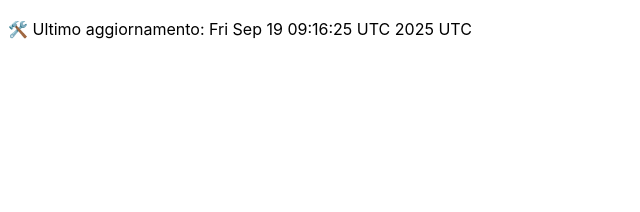
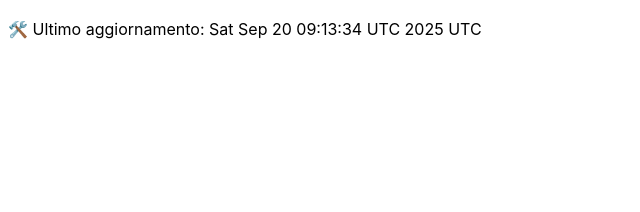
Before and after one commit to DanteTrb/DanteTrb.github.io, a Jekyll site: the page built from badges.md, in a window 1280 px wide. Shown: the top 212 px of the page, without its empty margins (0-640 px from the left). Built offline with Jekyll 4.4.1, drawn with Linux system fonts in a browser that asks for light colours; our own code applies the rules of GitHub Pages for plain Markdown files.

Commit message:
🛠️ Aggiornamento automatico badge

```diff
--- a/badges.md
+++ b/badges.md
@@ -1 +1 @@
-🛠️ Ultimo aggiornamento: Fri Sep 19 09:16:25 UTC 2025 UTC
+🛠️ Ultimo aggiornamento: Sat Sep 20 09:13:34 UTC 2025 UTC
```
